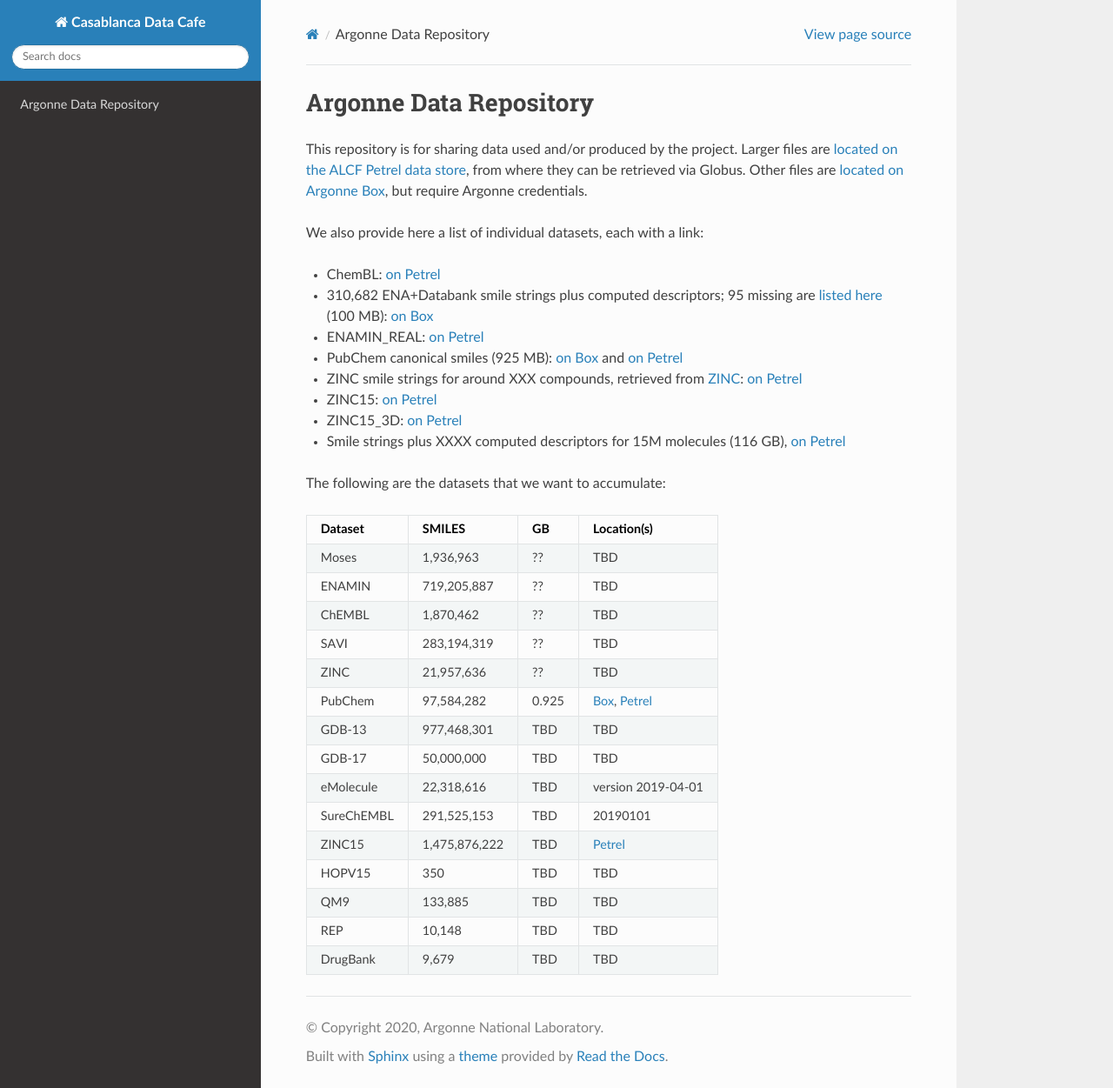
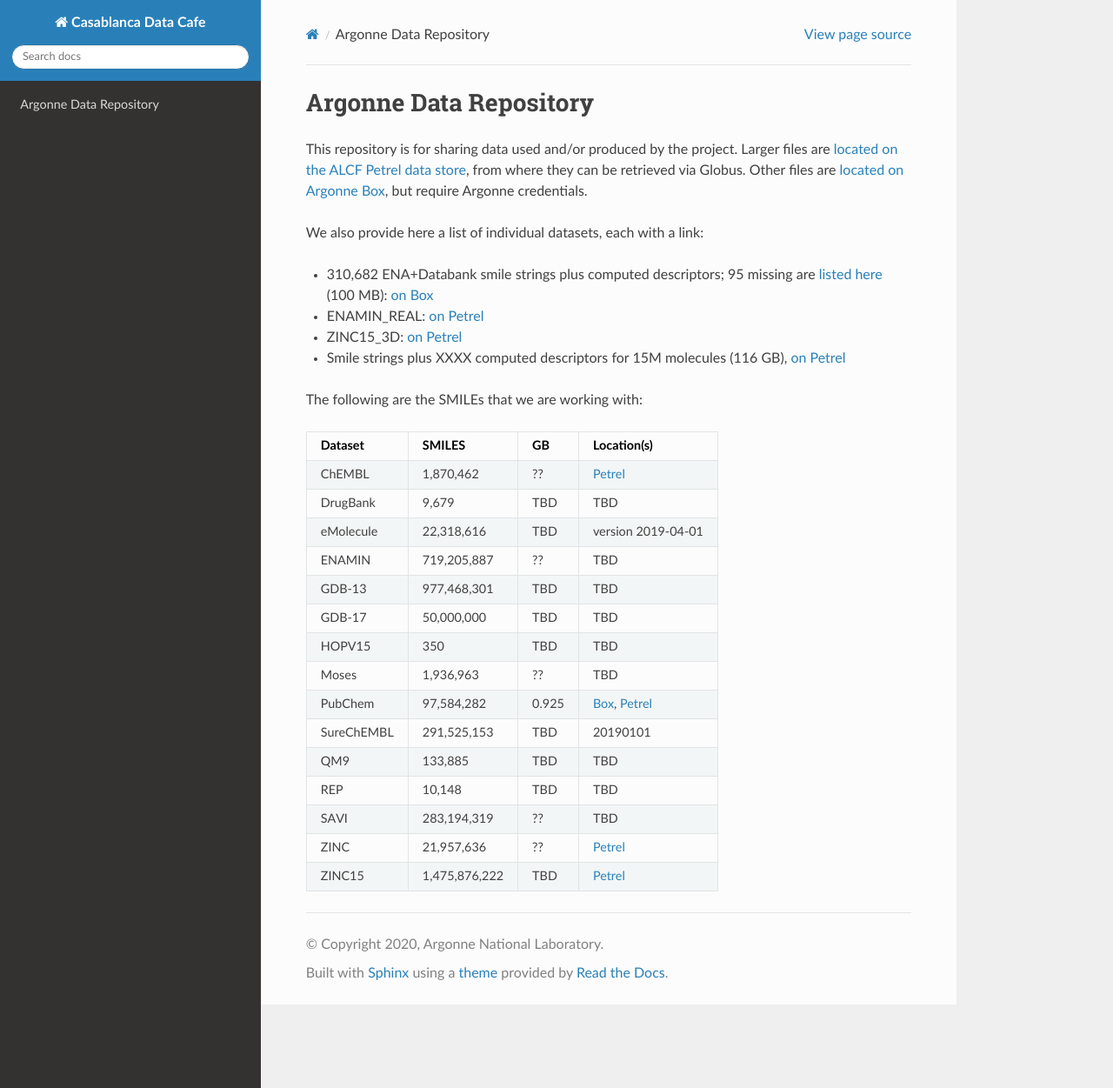
Before and after one commit to 2019-ncovgroup/2019-nCoVdata, a Sphinx documentation site: the page built from docs/index.rst, in a window 1280 px wide and 1251 px high. Shown: the whole window at 87% size. Built offline with Sphinx 7.4.7 and the Read the Docs theme 2.0.0, drawn with Linux system fonts in a browser that asks for light colours.

Commit message:
added some more data

```diff
--- a/docs/index.rst
+++ b/docs/index.rst
@@ -10,40 +10,32 @@
 
 We also provide here a list of individual datasets, each with a link:
 
-* ChemBL: `on Petrel <https://app.globus.org/file-manager?origin_id=a386b552-6086-11ea-9688-0e56c063f437&origin_path=%2Fdatabases%2FChEMBL%2F>`_
-
 * 310,682 ENA+Databank smile strings plus computed descriptors; 95 missing are `listed here <https://app.globus.org/file-manager?origin_id=a386b552-6086-11ea-9688-0e56c063f437&origin_path=%2Fdata%2F>`_ (100 MB): `on Box <https://anl.app.box.com/file/630951461406>`_
 
 * ENAMIN_REAL: `on Petrel <https://app.globus.org/file-manager?origin_id=a386b552-6086-11ea-9688-0e56c063f437&origin_path=%2Fdatabases%2FENAMIN_REAL%2F>`_
-
-* PubChem canonical smiles (925 MB): `on Box <https://anl.app.box.com/file/631539842091>`_ and `on Petrel <https://app.globus.org/file-manager?origin_id=a386b552-6086-11ea-9688-0e56c063f437&origin_path=%2Fdata%2F>`_
-
-* ZINC smile strings for around XXX compounds, retrieved from `ZINC <http://zinc.docking.org/>`_: `on Petrel <https://2019-ncov.e.globus.org/databases/ZINC/index.html>`_
-
-* ZINC15: `on Petrel <https://app.globus.org/file-manager?origin_id=a386b552-6086-11ea-9688-0e56c063f437&origin_path=%2Fdatabases%2FZINC15%2F>`_
 
 * ZINC15_3D: `on Petrel <https://app.globus.org/file-manager?origin_id=a386b552-6086-11ea-9688-0e56c063f437&origin_path=%2Fdatabases%2FZINC15_3D%2F>`_
 
 * Smile strings plus XXXX computed descriptors for 15M molecules (116 GB), `on Petrel <https://app.globus.org/file-manager?origin_id=a386b552-6086-11ea-9688-0e56c063f437&origin_path=%2Fdata%2F>`_
 
-The following are the datasets that we want to accumulate:
+The following are the SMILEs that we are working with:
 
 ========== ============= ===== ======
 Dataset    SMILES        GB    Location(s)
 ========== ============= ===== ======
-Moses      1,936,963     ??    TBD
+ChEMBL     1,870,462     ??    `Petrel <https://app.globus.org/file-manager?origin_id=a386b552-6086-11ea-9688-0e56c063f437&origin_path=%2Fdatabases%2FChEMBL%2F>`_
+DrugBank   9,679         TBD   TBD
+eMolecule  22,318,616    TBD   version 2019-04-01
 ENAMIN     719,205,887   ??    TBD
-ChEMBL     1,870,462     ??    TBD
-SAVI       283,194,319   ??    TBD
-ZINC       21,957,636    ??    TBD
-PubChem    97,584,282    0.925 `Box <https://anl.app.box.com/file/631539842091>`_, `Petrel <https://app.globus.org/file-manager?origin_id=a386b552-6086-11ea-9688-0e56c063f437&origin_path=%2Fdata%2F>`_
 GDB-13     977,468,301   TBD   TBD
 GDB-17     50,000,000    TBD   TBD
-eMolecule  22,318,616    TBD   version 2019-04-01
+HOPV15     350           TBD   TBD
+Moses      1,936,963     ??    TBD
+PubChem    97,584,282    0.925 `Box <https://anl.app.box.com/file/631539842091>`_, `Petrel <https://app.globus.org/file-manager?origin_id=a386b552-6086-11ea-9688-0e56c063f437&origin_path=%2Fdata%2F>`_
 SureChEMBL 291,525,153   TBD   20190101
-ZINC15     1,475,876,222 TBD   `Petrel <https://app.globus.org/file-manager?origin_id=a386b552-6086-11ea-9688-0e56c063f437&origin_path=%2Fdatabases%2FZINC15%2F>`_
-HOPV15     350           TBD   TBD
 QM9        133,885       TBD   TBD
 REP        10,148        TBD   TBD
-DrugBank   9,679         TBD   TBD
+SAVI       283,194,319   ??    TBD
+ZINC       21,957,636    ??    `Petrel <https://2019-ncov.e.globus.org/databases/ZINC/index.html>`_
+ZINC15     1,475,876,222 TBD   `Petrel <https://app.globus.org/file-manager?origin_id=a386b552-6086-11ea-9688-0e56c063f437&origin_path=%2Fdatabases%2FZINC15%2F>`_
 ========== ============= ===== ======
```
